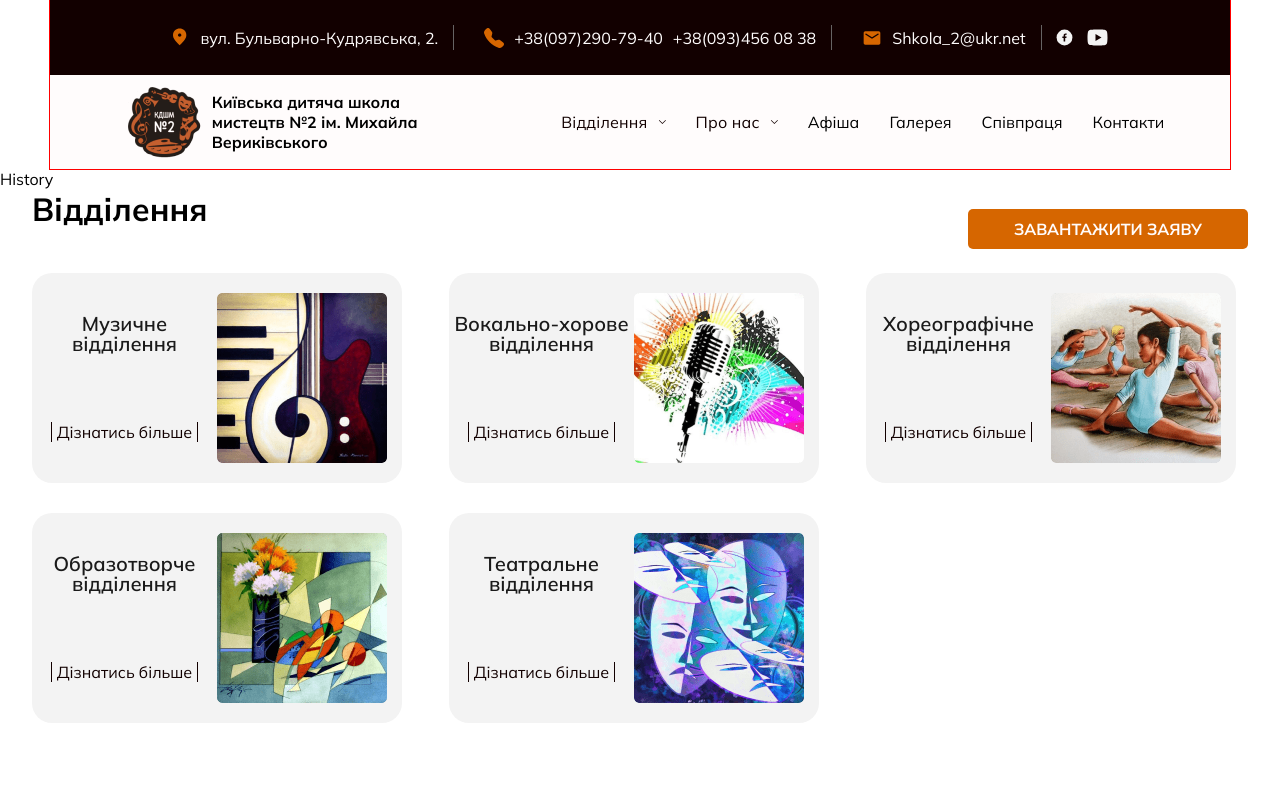
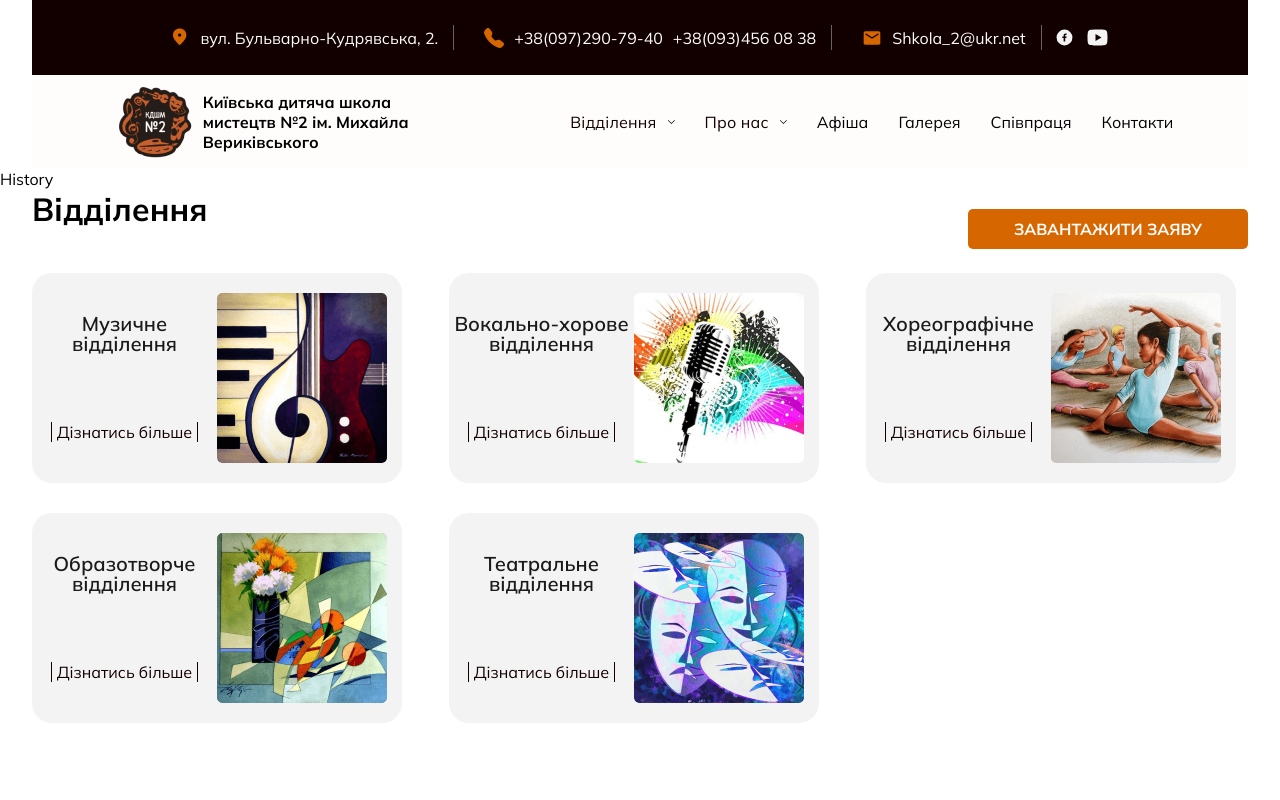
Before and after one commit to smile4alice/art-school-frontend, a React (Vite) app: page / in a window 1280 px wide. Shown: the top 800 px of the page. Built offline with nearby package versions, Linux system fonts and the light colour scheme.

Commit message:
style(header): add adaptive to header same like container

```diff
--- a/src/components/main/Header/Header.module.scss
+++ b/src/components/main/Header/Header.module.scss
@@ -1,13 +1,19 @@
 .headerWrapper {
   margin: 0 auto;
-  width: 100%;
-  max-width: 1180px;
+  padding: 0 2rem;
+  width: 100vw;
+  max-width: 1280px;
+  margin-bottom: 10vh;
+  @media screen and (max-width: 450px) {
+    padding: 1rem;
+  }
   position: fixed;
   top: 0;
   left: 0;
   right: 0;
+
   z-index: 999;
-  outline: 1px solid red;
+  // outline: 1px solid red;
 }
 
 .contactsWrapper {
```
